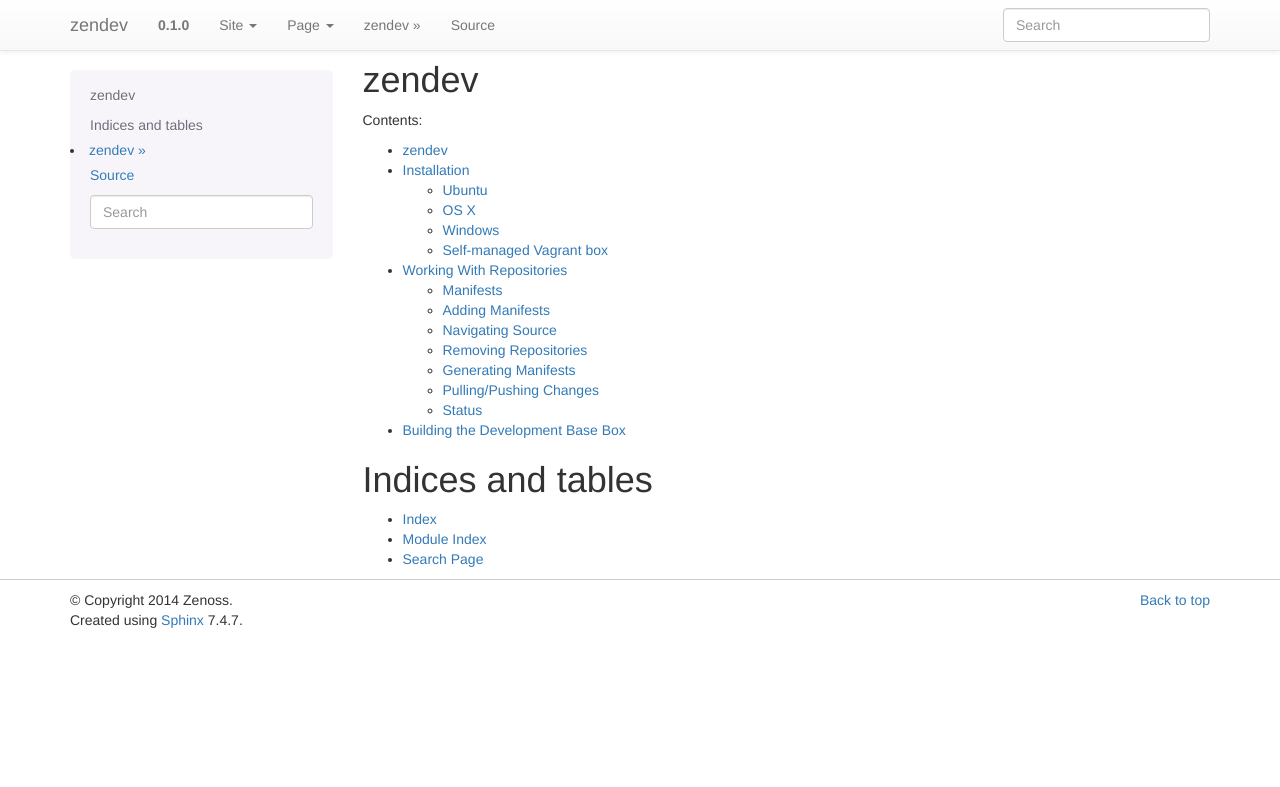
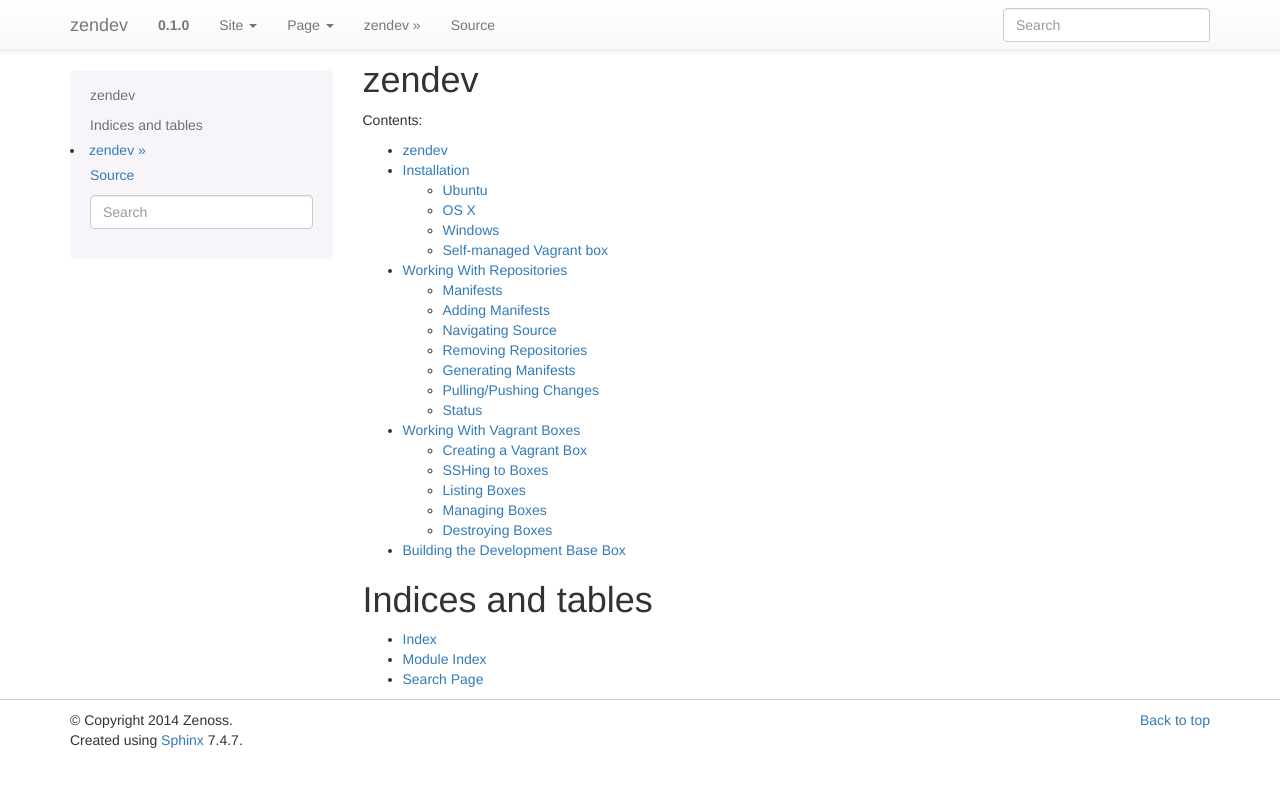
Before and after one commit to zenoss/zendev, a Sphinx documentation site: the page built from docs/index.rst, in a window 1280 px wide. Shown: the top 787 px of the page. Built offline with Sphinx 7.4.7, drawn with Linux system fonts in a browser that asks for light colours; some of the changed lines change nothing that is shown.

Commit message:
Added vagrant box docs

```diff
--- a/docs/index.rst
+++ b/docs/index.rst
@@ -14,6 +14,7 @@
    readme
    installation
    repos
+   vagrant
    packer
 
 Indices and tables
--- /dev/null
+++ b/docs/vagrant.rst
@@ -0,0 +1,62 @@
+==========================
+Working With Vagrant Boxes
+==========================
+zendev comes with a facility for provisioning Vagrant boxes with your source
+tree mounted, zendev installed and the same zendev environment set up. Two
+types of Vagrant boxes are built in:
+* An Ubuntu 13.04 base box with all dependencies necessary to develop the
+  control plane
+* A Fedora 19 base box with all dependencies necessary to build Zenoss RM from
+  source or install from RPM
+
+Creating a Vagrant Box
+----------------------
+``zendev box create`` will create a Vagrant box of the type specified, provision it
+appropriately, and ssh in. All boxes are created in the same private network;
+private IPs are allocated by `a Vagrant plugin
+<https://github.com/adrienthebo/vagrant-auto_network>`_ that zendev will
+install for you if you don't have it already.
+
+Acceptable types are: ``ubuntu``, ``fedora``, ``controlplane`` (synonym of
+``ubuntu``) and ``sourcebuild`` (synonym of ``fedora``).
+
+Boxes must also be given a name that can be used to manage the box with zendev.
+
+.. code-block:: bash
+
+    # Create a new Ubuntu-based Vagrant box
+    zendev box create --type ubuntu cplanedev
+
+    # Create a new Fedora-based Vagrant box
+    zendev box create --type fedora rmdev
+
+SSHing to Boxes
+---------------
+``zendev box ssh BOX`` (aliased to ``zendev ssh`` for convenience) will,
+unsurprisingly, start an SSH session on the Vagrant box named.
+
+Listing Boxes
+-------------
+List all the boxes in your environment with ``box ls``:
+
+.. code-block:: bash
+
+    # List paths to all Vagrant boxes
+    zendev box ls
+
+Managing Boxes
+--------------
+.. code-block:: bash
+
+    # Halt a box named BOX
+    zendev box halt BOX
+
+    # Start a box named BOX
+    zendev box up BOX
+
+Destroying Boxes
+----------------
+.. code-block:: bash
+
+    # Destroy box named BOX
+    zendev box destroy BOX
```
